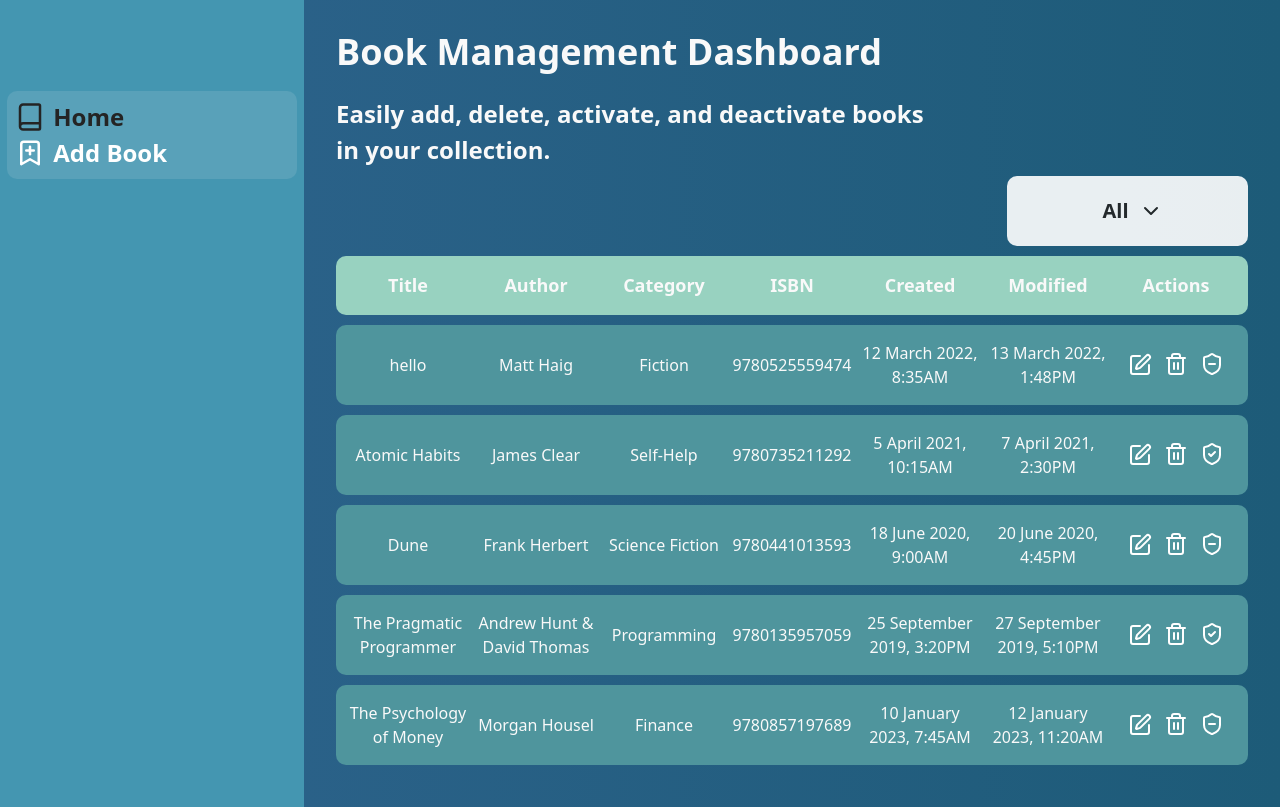
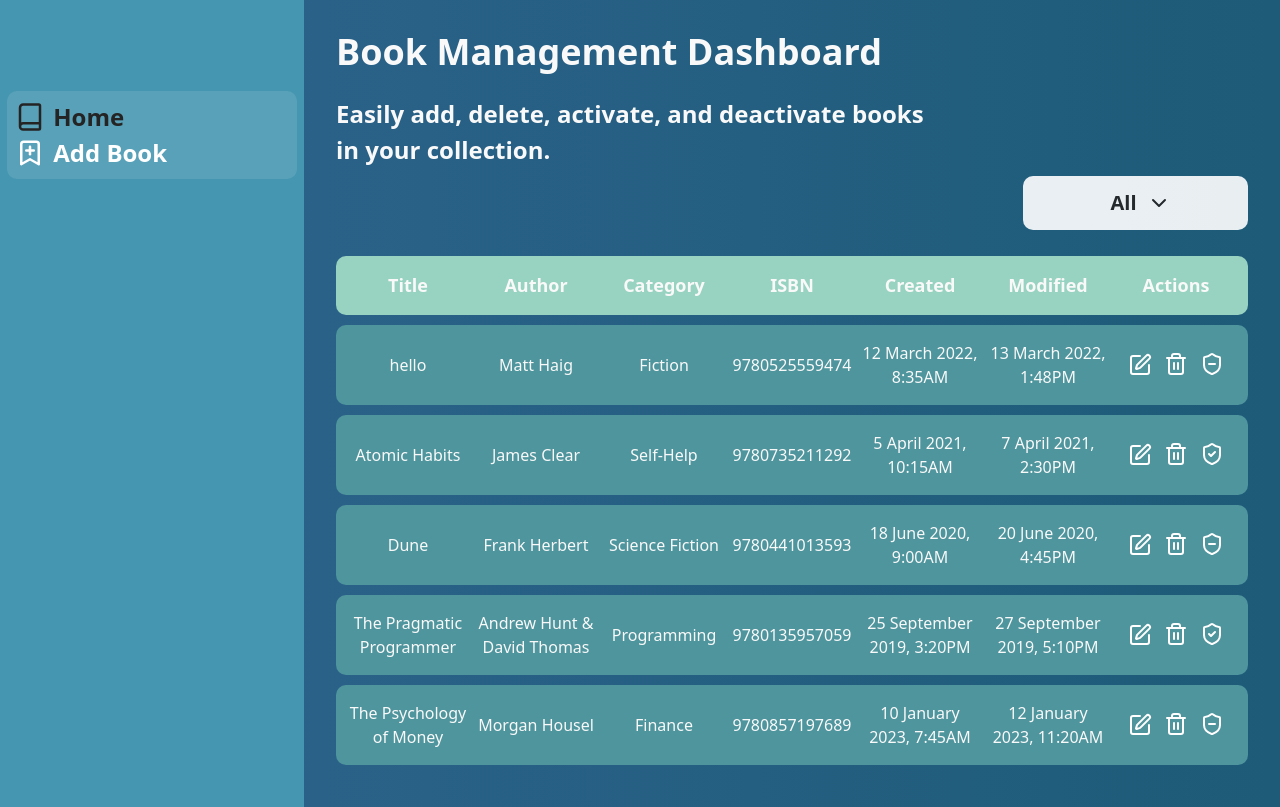
Before and after one commit to ElizaCalmau/books-dashboard-app, a React (Vite) app: page / in a window 1280 px wide. Built offline with nearby package versions, Linux system fonts and the light colour scheme; data requests are answered from the project's data file.

Commit message:
changed padding for select

```diff
--- a/src/components/Select/Select.module.scss
+++ b/src/components/Select/Select.module.scss
@@ -11,7 +11,7 @@
   background: #fff;
   opacity: 90%;
   color: var(--secondary-color);
-  padding: 1em;
+  padding: 8px;
   border-radius: 10px;
   @media (max-width: 1024px) {
     width: 165px;
```
